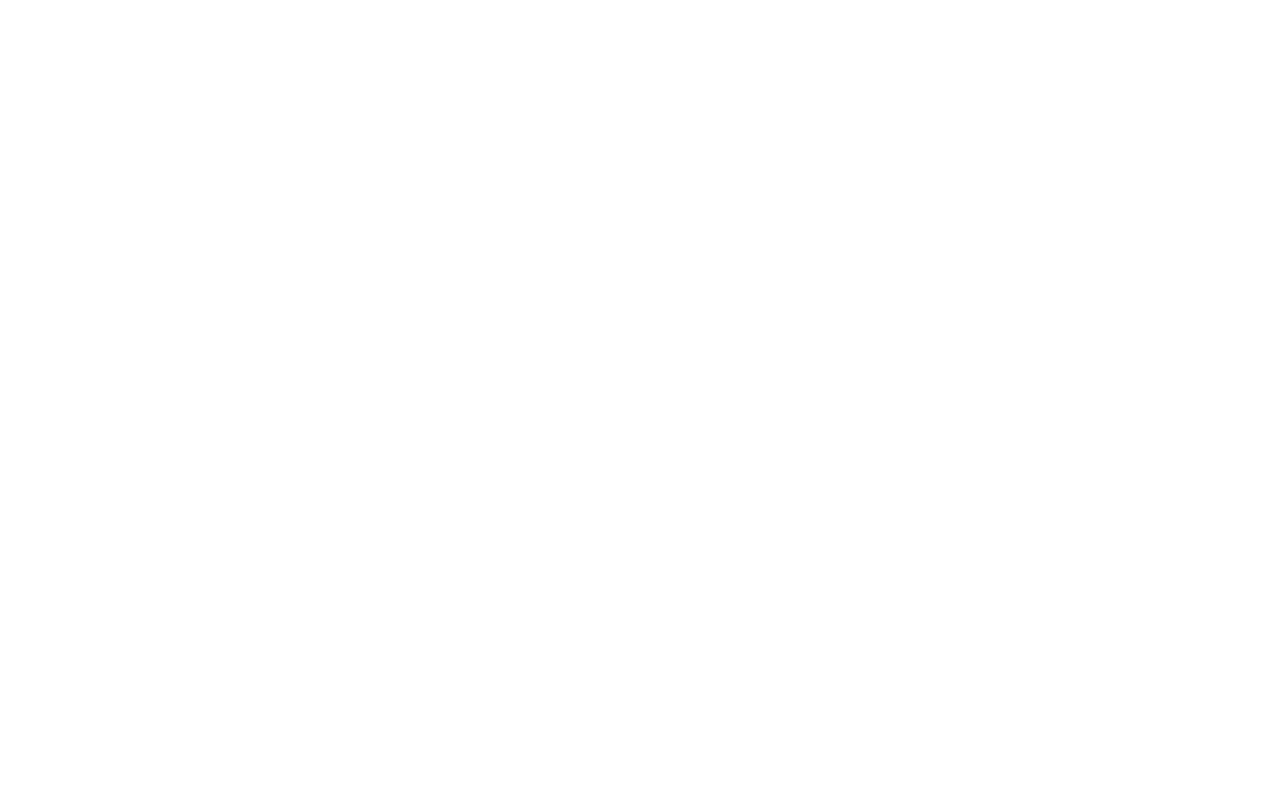
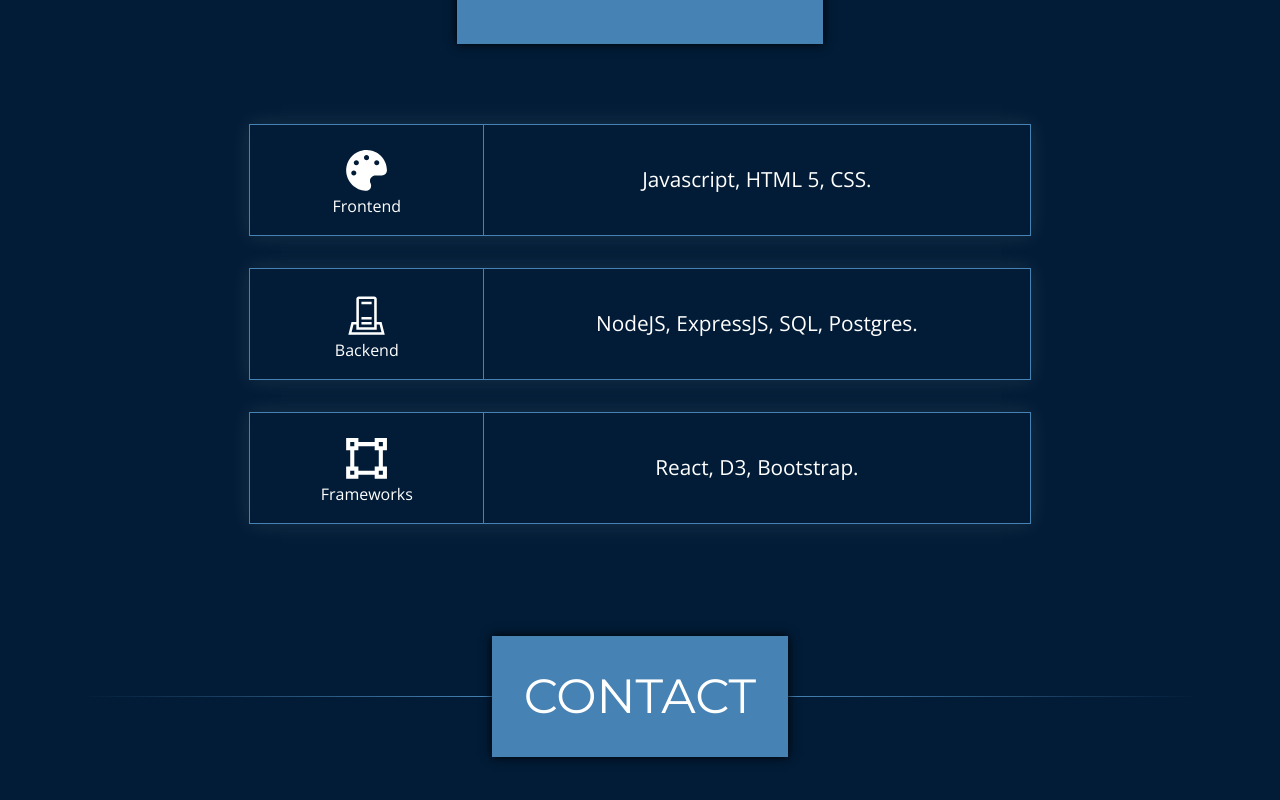
Before and after one commit to Brixsta/charlesbrixey, a React (Create React App) app: page / in a window 1280 px wide. Shown: the part 1556-2356 px from the top of the page. Before the commit the page ends 1451 px from the top, so only its background shows below. Built offline with nearby package versions, Linux system fonts and the light colour scheme.

Commit message:
finished techstack section

```diff
--- a/package.json
+++ b/package.json
@@ -10,6 +10,7 @@
     "react": "^17.0.2",
     "react-bootstrap": "^2.0.3",
     "react-dom": "^17.0.2",
+    "react-icons": "^4.3.1",
     "react-scripts": "5.0.0",
     "styled-components": "^5.3.3",
     "web-vitals": "^2.1.2"
--- a/src/components/styled/Applications.styled.js
+++ b/src/components/styled/Applications.styled.js
@@ -11,7 +11,6 @@
         align-items: center;
         justify-content: center;
         width: 100vw;
-        // background-color: red;
     }
 
     .applications-title {
@@ -50,15 +49,14 @@
     }
 
     .card {
-        margin-bottom: 3rem;
         margin-left: 1rem;
         margin-right: 1rem;
         box-sizing: border-box;
-        border: solid 10px steelblue;
+        border: solid 1px steelblue;
         border-radius: 0px;
         background-color: steelblue;
         color: white;
-        box-shadow: 0px 0px 10px black;
+        box-shadow: 0px 0px 20px rgba(255, 255, 255, 0.1);
         font-family: 'Open Sans', sans-serif;
         background-color: #021c37;
         cursor: pointer;
@@ -76,7 +74,6 @@
 
     .card-title {
         padding: 0.75rem;
-        border-radius: 36px;
         display: flex;
         justify-content: center;
         align-items: center;
@@ -95,6 +92,19 @@
     .card-text {
         text-align: center;
         margin-top: 1rem;
+        font-family: 'Open Sans', sans-serif;
+    }
+
+    @media only screen and (max-width: 991px) {
+        .card {
+            margin-bottom: 3rem;
+        }
+    }
+
+    @media only screen and (max-width: 767px) {
+        .last-card {
+            margin-bottom: 0rem;
+        }
     }
 
     @media only screen and (max-width: 770px) {
@@ -118,20 +128,17 @@
     @media only screen and (max-width: 420px) {
         .card {
             width: 19rem !important;
-            background-color: red;
         }
     }
 
     @media only screen and (max-width: 370px) {
         .card {
             width: 18rem !important;
-            background-color: red;
         }
     }
     @media only screen and (max-width: 340px) {
         .card {
             width: 17rem !important;
-            background-color: red;
         }
     }
 `
@@ -190,7 +197,7 @@
                     xs={12}
                     className={'d-flex justify-content-center'}
                 >
-                    <Card style={{ width: '25em' }}>
+                    <Card style={{ width: '25em' }} className={'last-card'}>
                         <Card.Img variant="top" src="./images/Old.png" />
                         <Card.Body>
                             <Card.Title>My Old Website</Card.Title>
--- a/src/components/styled/Contact.styled.js
+++ b/src/components/styled/Contact.styled.js
@@ -1,9 +1,66 @@
 import styled from 'styled-components'
+import Row from 'react-bootstrap/Row'
+import Col from 'react-bootstrap/Col'
+import Container from 'react-bootstrap/Container'
 
-const Styles = styled.div``
+const Styles = styled.div`
+    .contact-title-container {
+        position: relative;
+        display: flex;
+        align-items: center;
+        justify-content: center;
+        width: 100vw;
+    }
+
+    .contact-title {
+        margin: 5rem 0rem;
+        font-size: 3rem;
+        font-family: 'Montserrat', sans-serif;
+        z-index: 100;
+        background-color: steelblue;
+        color: white;
+        padding: 2rem;
+        box-shadow: 0px 0px 10px rgba(0, 0, 0, 1);
+        user-select: none;
+        display: flex;
+        justify-content: center;
+        align-items: center;
+        min-width: fit-content;
+    }
+
+    .contact-line-left {
+        width: 100%;
+        height: 1px;
+        background-image: linear-gradient(
+            to right,
+            rgba(70, 130, 180, 0),
+            rgba(70, 130, 180, 1)
+        );
+    }
+
+    .contact-line-right {
+        width: 100%;
+        height: 1px;
+        background-image: linear-gradient(
+            to left,
+            rgba(70, 130, 180, 0),
+            rgba(70, 130, 180, 1)
+        );
+    }
+`
 
 export const Contact = () => (
     <Styles>
-        <section></section>
+        <Container>
+            <Row>
+                <Col className={'d-flex justify-content-center'}>
+                    <div className={'contact-title-container'}>
+                        <div className={'contact-line-left'}></div>
+                        <h1 className={'contact-title'}>CONTACT</h1>
+                        <div className={'contact-line-right'}></div>
+                    </div>
+                </Col>
+            </Row>
+        </Container>
     </Styles>
 )
--- a/src/components/styled/TechStack.styled.js
+++ b/src/components/styled/TechStack.styled.js
@@ -1,42 +1,39 @@
 import styled from 'styled-components'
-import Card from 'react-bootstrap/Card'
-import ListGroup from 'react-bootstrap/ListGroup'
+import Container from 'react-bootstrap/Container'
+import Row from 'react-bootstrap/Row'
+import Col from 'react-bootstrap/Col'
+import { VscServerEnvironment } from 'react-icons/vsc'
+import { IconContext } from 'react-icons'
+import { FaPalette } from 'react-icons/fa'
+import { SiMaterialdesignicons } from 'react-icons/si'
 
 const Styles = styled.div`
-    .teckstack-title-container {
+    .techstack-title-container {
+        position: relative;
         display: flex;
         align-items: center;
         justify-content: center;
-        background-color: red;
+        width: 100vw;
     }
 
-    .teckstack-title {
-        margin: 3rem 0rem;
+    .techstack-title {
+        margin: 5rem 0rem;
         font-size: 3rem;
         font-family: 'Montserrat', sans-serif;
         z-index: 100;
         background-color: steelblue;
         color: white;
-        width: 30rem;
         padding: 2rem;
-        width: fit-content;
-        min-width: fit-content;
         box-shadow: 0px 0px 10px rgba(0, 0, 0, 1);
         user-select: none;
+        display: flex;
+        justify-content: center;
+        align-items: center;
+        min-width: fit-content;
     }
 
-    .teckstack-line-right {
-        height: 1px;
-        width: 100px;
-        background-image: linear-gradient(
-            to left,
-            rgba(70, 130, 180, 0),
-            rgba(70, 130, 180, 1)
-        );
-    }
-
-    .teckstack-line-left {
-        width: 100px;
+    .techstack-line-left {
+        width: 100%;
         height: 1px;
         background-image: linear-gradient(
             to right,
@@ -45,23 +42,176 @@
         );
     }
 
-    .techstack-container {
+    .techstack-line-right {
+        width: 100%;
+        height: 1px;
+        background-image: linear-gradient(
+            to left,
+            rgba(70, 130, 180, 0),
+            rgba(70, 130, 180, 1)
+        );
+    }
+
+    .techstack-bar {
+        height: 7rem;
+        width: 70%;
+        margin-bottom: 2rem;
+        display: flex;
+        border: solid 1px steelblue;
+        box-sizing: border-box;
+        box-shadow: 0px 0px 20px rgba(255, 255, 255, 0.1);
+    }
+
+    .techstack-square {
+        height: 100%;
+        width: 30%;
+        background-color: transparent;
+        z-index: 100;
+        border-right: 1px solid steelblue;
+        color: white;
         display: flex;
         justify-content: center;
         align-items: center;
-        height: 20vh;
+        flex-direction: column;
+        padding-top: 0.5rem;
+        font-family: 'Open Sans', sans-serif;
     }
 
-    .list-group-item,
-    .card-header {
-        text-align: center;
+    .techstack-bar-content {
+        width: 70%;
+        padding: 1rem;
+        color: white;
+        display: flex;
+        justify-content: center;
+        align-items: center;
+        font-size: 1.3rem;
+        font-family: 'Open Sans', sans-serif;
     }
 
-    .card-header {
-        user-select: none;
-        background-color: #333333;
-        color: white;
+    .square-title {
+        margin-top: 0.2rem;
+    }
+
+    @media only screen and (max-width: 550px) {
+        .square-title {
+            font-size: 0.9rem;
+        }
+        .techstack-title {
+            font-size: 2rem;
+        }
+    }
+    @media only screen and (max-width: 450px) {
+        .techstack-bar-content {
+            width: 60%;
+        }
+        .techstack-square {
+            width: 40%;
+        }
+        .square-title {
+            font-size: 0.9rem;
+        }
+        .techstack-bar-content {
+            font-size: 1rem;
+        }
+    }
+    @media only screen and (max-width: 450px) {
+        .techstack-bar-content {
+            width: 55%;
+        }
+        .techstack-square {
+            width: 45%;
+        }
+        .square-title {
+            font-size: 0rem;
+        }
     }
 `
 
-export const TechStack = () => <Styles></Styles>
+export const TechStack = () => (
+    <Styles>
+        <Container>
+            <Row>
+                <Col className={'d-flex justify-content-center'}>
+                    <div className={'techstack-title-container'}>
+                        <div className={'techstack-line-left'}></div>
+                        <h1 className={'techstack-title'}>TECH STACK</h1>
+                        <div className={'techstack-line-right'}></div>
+                    </div>
+                </Col>
+            </Row>
+        </Container>
+        <Container>
+            <Row>
+                <Col
+                    lg={12}
+                    md={12}
+                    sm={12}
+                    xs={12}
+                    className={
+                        'd-flex align-items-center justify-content-center'
+                    }
+                >
+                    <div className={'techstack-bar'}>
+                        <div className={'techstack-square'}>
+                            <IconContext.Provider
+                                value={{ color: 'white', size: '40%' }}
+                            >
+                                <FaPalette></FaPalette>
+                            </IconContext.Provider>
+                            <span className={'square-title'}>Frontend</span>
+                        </div>
+                        <div className={'techstack-bar-content'}>
+                            Javascript, HTML 5, CSS.
+                        </div>
+                    </div>
+                </Col>
+                <Col
+                    lg={12}
+                    md={12}
+                    sm={12}
+                    xs={12}
+                    className={
+                        'd-flex align-items-center justify-content-center'
+                    }
+                >
+                    <div className={'techstack-bar'}>
+                        <div className={'techstack-square'}>
+                            <IconContext.Provider
+                                value={{ color: 'white', size: '40%' }}
+                            >
+                                <VscServerEnvironment></VscServerEnvironment>
+                            </IconContext.Provider>
+                            <span className={'square-title'}>Backend</span>
+                        </div>
+                        <div className={'techstack-bar-content'}>
+                            NodeJS, ExpressJS, SQL, Postgres.
+                        </div>
+                    </div>
+                </Col>
+                <Col
+                    lg={12}
+                    md={12}
+                    sm={12}
+                    xs={12}
+                    className={
+                        'd-flex align-items-center justify-content-center'
+                    }
+                >
+                    <div className={'techstack-bar'}>
+                        <div className={'techstack-square'}>
+                            <IconContext.Provider
+                                value={{ color: 'white', size: '40%' }}
+                            >
+                                <SiMaterialdesignicons></SiMaterialdesignicons>
+                            </IconContext.Provider>
+                            <span className={'square-title'}>Frameworks</span>
+                        </div>
+                        <div className={'techstack-bar-content'}>
+                            React, D3, Bootstrap.
+                        </div>
+                    </div>
+                </Col>
+            </Row>
+        </Container>
+    </Styles>
+)
```
Also changed, not shown: src/components/styled/Menu.styled.js (+37 -9 lines), 1 other file (tests, documents, lock files or other folders).
